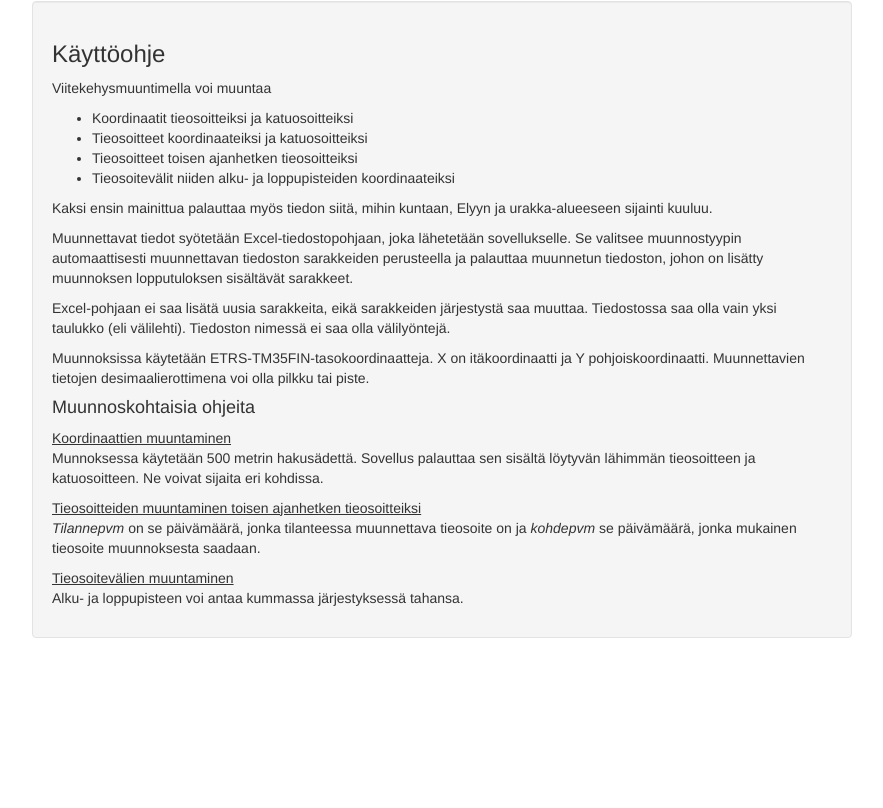
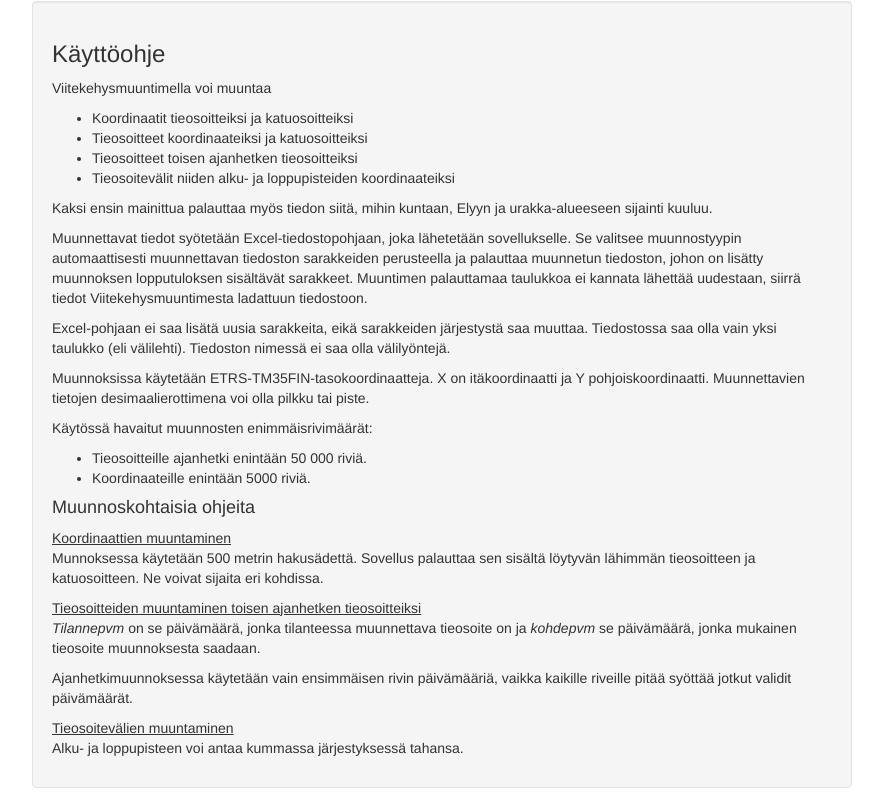
Before and after one commit to finnishtransportagency/vkm-ui-legacy, a website: page public/index.html in a window 1280 px wide. Shown: the part 597-1405 px from the top of the page, without its empty margins (198-1081 px from the left). Before the commit the page ends 1255 px from the top, so only its background shows below. Drawn offline with nearby package versions, Linux system fonts and the light colour scheme.

Commit message:
PTP-971 lisäyksiä käyttöohjeeseen

```diff
--- a/public/index.html
+++ b/public/index.html
@@ -78,13 +78,21 @@
 
 			<p>Muunnettavat tiedot syötetään Excel-tiedostopohjaan, joka lähetetään sovellukselle. Se valitsee
 			muunnostyypin automaattisesti muunnettavan tiedoston sarakkeiden perusteella ja
-			palauttaa muunnetun tiedoston, johon on lisätty muunnoksen lopputuloksen sisältävät sarakkeet.</p>
+			palauttaa muunnetun tiedoston, johon on lisätty muunnoksen lopputuloksen sisältävät sarakkeet.
+			Muuntimen palauttamaa taulukkoa ei kannata lähettää uudestaan, siirrä tiedot Viitekehysmuuntimesta
+			ladattuun tiedostoon.</p>
 
 			<p>Excel-pohjaan ei saa lisätä uusia sarakkeita, eikä sarakkeiden järjestystä saa muuttaa.
 			Tiedostossa saa olla vain yksi taulukko (eli välilehti). Tiedoston nimessä ei saa olla välilyöntejä.</p>
 
 			<p>Muunnoksissa käytetään ETRS-TM35FIN-tasokoordinaatteja. X on itäkoordinaatti ja Y pohjoiskoordinaatti.
 			Muunnettavien tietojen desimaalierottimena voi olla pilkku tai piste.</p>
+
+			<p>Käytössä havaitut muunnosten enimmäisrivimäärät:</p>
+			<ul>
+			<li>Tieosoitteille ajanhetki enintään 50 000 riviä.
+			<li>Koordinaateille enintään 5000 riviä.
+			</ul>
 
 			<h4>Muunnoskohtaisia ohjeita</h4>
 
@@ -98,6 +106,8 @@
 			<p><i>Tilannepvm</i> on se päivämäärä, jonka tilanteessa muunnettava tieosoite on ja <i>kohdepvm</i> se
 			päivämäärä, jonka mukainen tieosoite muunnoksesta saadaan.</p>
 
+			<p>Ajanhetkimuunnoksessa käytetään vain ensimmäisen rivin päivämääriä, vaikka kaikille riveille pitää syöttää jotkut validit päivämäärät.</p>
+
 			<u>Tieosoitevälien muuntaminen</u>
 
 			<p>Alku- ja loppupisteen voi antaa kummassa järjestyksessä tahansa.</p>
```
